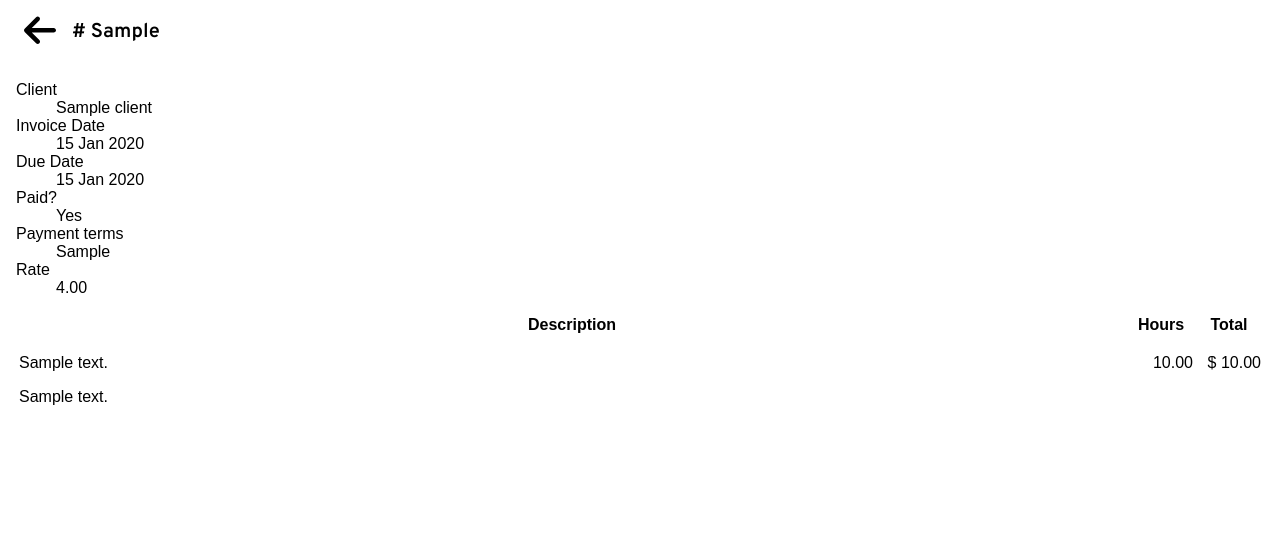
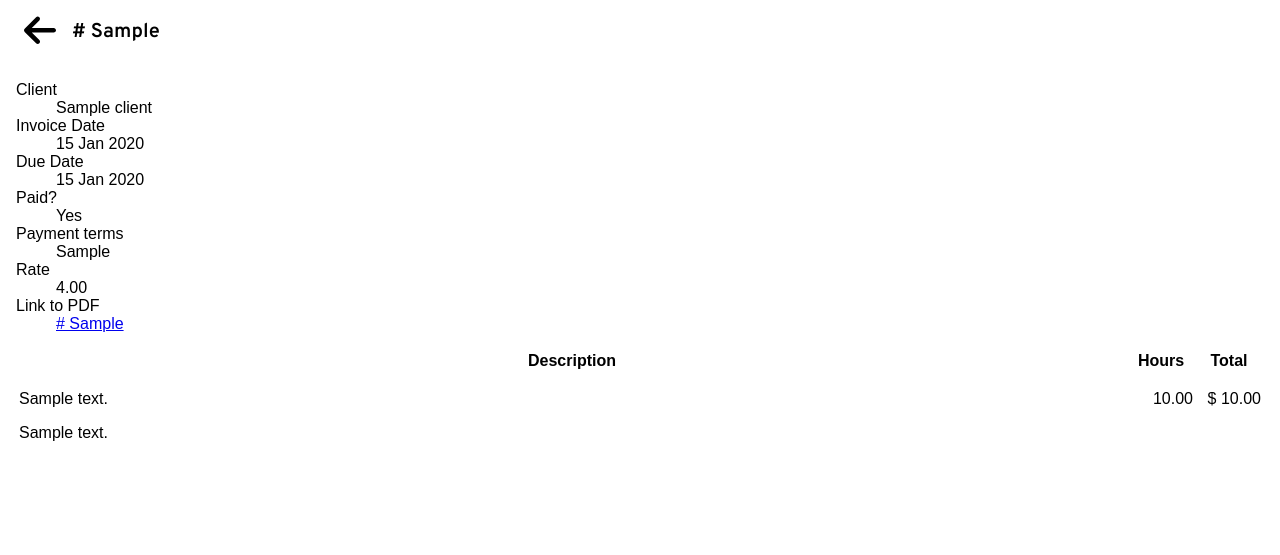
Before and after one commit to portablejim/pjimcrm, a Django app: page /crm/client/1/invoice/1/ in a window 1280 px wide. Shown: the top 555 px of the page. Run offline with Django 5.2, Linux system fonts and the light colour scheme; a user stored in the database is signed in; tables that the repository leaves empty hold one stand-in row (values such as "Sample post"); some web fonts are replaced.

Commit message:
Fix links to invoices

```diff
--- a/pjimcrm/templates/pjimcrm/client_detail.html
+++ b/pjimcrm/templates/pjimcrm/client_detail.html
@@ -111,7 +111,7 @@
             <tr>
                 <th scope="row"><a href="{% url 'invoice_detail' client_record.id invoice_record.id %}"># {{ invoice_record.invoice_num }}</a></th>
                 <td>{{ invoice_record.pay_date|date }}</td>
-                {% if invoice_record.paid %}
+                {% if invoice_record.is_paid %}
                     <td>Y</td>
                 {% else %}
                     <td>N</td>
--- a/pjimcrm/templates/pjimcrm/invoice_detail.html
+++ b/pjimcrm/templates/pjimcrm/invoice_detail.html
@@ -35,6 +35,8 @@
         <dd>{{ invoice_record.payment_terms }}</dd>
         <dt>Rate</dt>
         <dd>{{ invoice_record.client.pay_rate }}</dd>
+        <dt>Link to PDF</dt>
+        <dd><a href="{% url 'invoice_detail_pdf' invoice_record.client.id invoice_record.id %}"># {{ invoice_record.invoice_num }}</a></dd>
     </dl>
 
     <div class="invoiceLineListOuter">
--- a/pjimcrm/urls.py
+++ b/pjimcrm/urls.py
@@ -19,7 +19,7 @@ urlpatterns = [
         name="project_timer_detail",
     ),
     path("client/<int:client_id>/invoice/<int:invoice_id>/", views.invoice_detail, name="invoice_detail"),
-    path("client/<int:client_id>/invoice/<int:invoice_id>/pdf", views.invoice_pdf, name="invoice_detail"),
+    path("client/<int:client_id>/invoice/<int:invoice_id>/pdf", views.invoice_pdf, name="invoice_detail_pdf"),
     path("client/<int:client_id>/build-invoice", views.invoice_build, name="invoice_build"),
     path("timer/", views.timer_index, name="timer_index"),
     path("timer/<int:timer_id>", views.timer_detail, name="timer_detail"),
```
